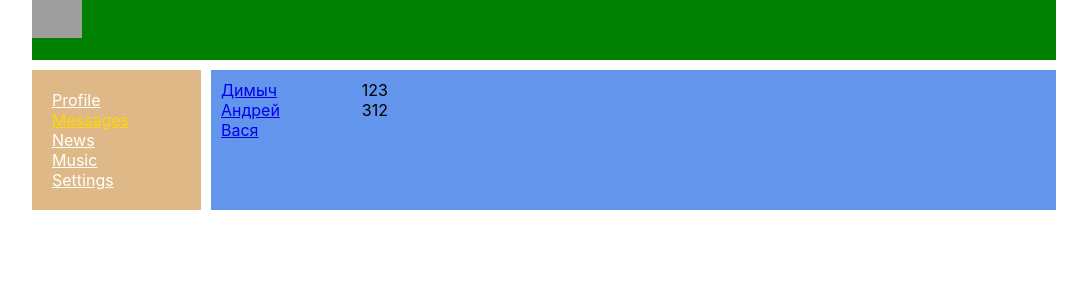
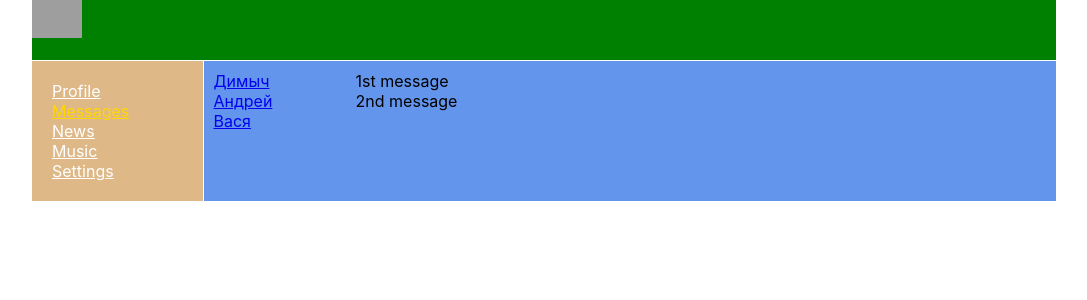
Before and after one commit to leonraz58/samurai-way-main, a React (Create React App) app: page /dialogs in a window 1280 px wide. Shown: the top 300 px of the page, without its empty margins (96-1183 px from the left). Built offline with nearby package versions, Linux system fonts and the light colour scheme; grey boxes are pictures that could not be loaded.

Commit message:
23 Props for Dialogs, Posts

```diff
--- a/src/App.css
+++ b/src/App.css
@@ -7,10 +7,11 @@
 "n c";
     grid-template-rows: 60px 1fr;
     grid-template-columns: 2fr 10fr;
-    grid-gap: 10px;
+    grid-gap: 1px;
 }
 
 .app-wrapper-content {
     grid-area: c;
     background-color: cornflowerblue;
+
 }
--- a/src/components/Dialogs/Dialogs.tsx
+++ b/src/components/Dialogs/Dialogs.tsx
@@ -1,24 +1,40 @@
 import s from './Dialogs.module.css'
 import {NavLink} from "react-router-dom";
+
+type DialogsItemPropsType = {
+    name: string
+    id: string
+}
+const DialogsItem = (props: DialogsItemPropsType) => {
+    return(
+        <div className={s.dialog + ' ' + s.active}>
+            <NavLink to={"/dialogs/"+props.id}>{props.name}</NavLink>
+        </div>
+    )
+}
+
+type MessagePropsType = {
+    message: string
+}
+const Message = (props:MessagePropsType) => {
+    return (
+        <div className={s.message}>{props.message}</div>
+    )
+}
 
 type DialogsPropsType = {}
 export const Dialogs = (Props: DialogsPropsType) => {
     return (
         <div className={s.dialogs}>
             <div className={s.dialogsItems}>
-                <div className={s.dialog + ' ' + s.active}>
-                    <NavLink to="/dialogs/1">Димыч</NavLink>
-                </div>
-                <div className={s.dialog}>
-                    <NavLink to="/dialogs/2">Андрей</NavLink>
-                </div>
-                <div className={s.dialog}>
-                    <NavLink to="/dialogs/3">Вася</NavLink>
-                </div>
+                <DialogsItem name={"Димыч"} id={'1'}/>
+                <DialogsItem name={"Андрей"} id={'2'}/>
+                <DialogsItem name={"Вася"} id={'3'}/>
+
             </div>
             <div className={s.messages}>
-                <div className={s.message}>123</div>
-                <div className={s.message}>312</div>
+                <Message message={'1st message'}/>
+                <Message message={'2nd message'}/>
             </div>
         </div>
 
--- a/src/components/Profile/MyPosts/MyPosts.module.css
+++ b/src/components/Profile/MyPosts/MyPosts.module.css
@@ -0,0 +1,7 @@
+.postsBlock {
+    padding: 10px
+}
+
+.posts {
+    margin-top: 10px;
+}
--- a/src/components/Profile/MyPosts/MyPosts.tsx
+++ b/src/components/Profile/MyPosts/MyPosts.tsx
@@ -4,10 +4,11 @@ import {Post} from "./Post/Post";
 
 export const MyPosts = () => {
     return (
-        <div>my posts
+        <div className={s.postsBlock}>
+            <h3>my posts</h3>
             <div>
-                <textarea></textarea>
-                <button>addpost</button>
+                <div><textarea></textarea></div>
+                <div><button>addpost</button></div>
             </div>
             <div className={s.posts}>
                 <Post message={'Hi'}/>
--- a/src/components/Profile/Profile.tsx
+++ b/src/components/Profile/Profile.tsx
@@ -2,18 +2,12 @@ import React from "react";
 import s from './Profile.module.css'
 import {Post} from "./MyPosts/Post/Post";
 import {MyPosts} from "./MyPosts/MyPosts";
+import {ProfileInfo} from "./ProfileInfo/ProfileInfo";
 
 export const Profile = () => {
     return (
         <div>
-            <div>
-                <img width={200}
-                     src="https://tricksbystg.org/wp-content/uploads/2017/10/rainbow_background-wallpaper-2560x1600.jpg"
-                     alt=""/>
-            </div>
-            <div>
-                avatar+description
-            </div>
+            <ProfileInfo/>
             <MyPosts/>
 
         </div>
--- /dev/null
+++ b/src/components/Profile/ProfileInfo/ProfileInfo.module.css
@@ -0,0 +1,4 @@
+
+.descriptionBlock {
+    padding: 10px
+}
--- /dev/null
+++ b/src/components/Profile/ProfileInfo/ProfileInfo.tsx
@@ -0,0 +1,18 @@
+import React from "react";
+import s from './ProfileInfo.module.css'
+
+export const ProfileInfo = () => {
+    return (
+        <div>
+            <div>
+                <img width={200}
+                     src="https://tricksbystg.org/wp-content/uploads/2017/10/rainbow_background-wallpaper-2560x1600.jpg"
+                     alt=""/>
+            </div>
+            <div className={s.descriptionBlock}>
+                avatar+description
+            </div>
+
+        </div>
+    )
+}
```
